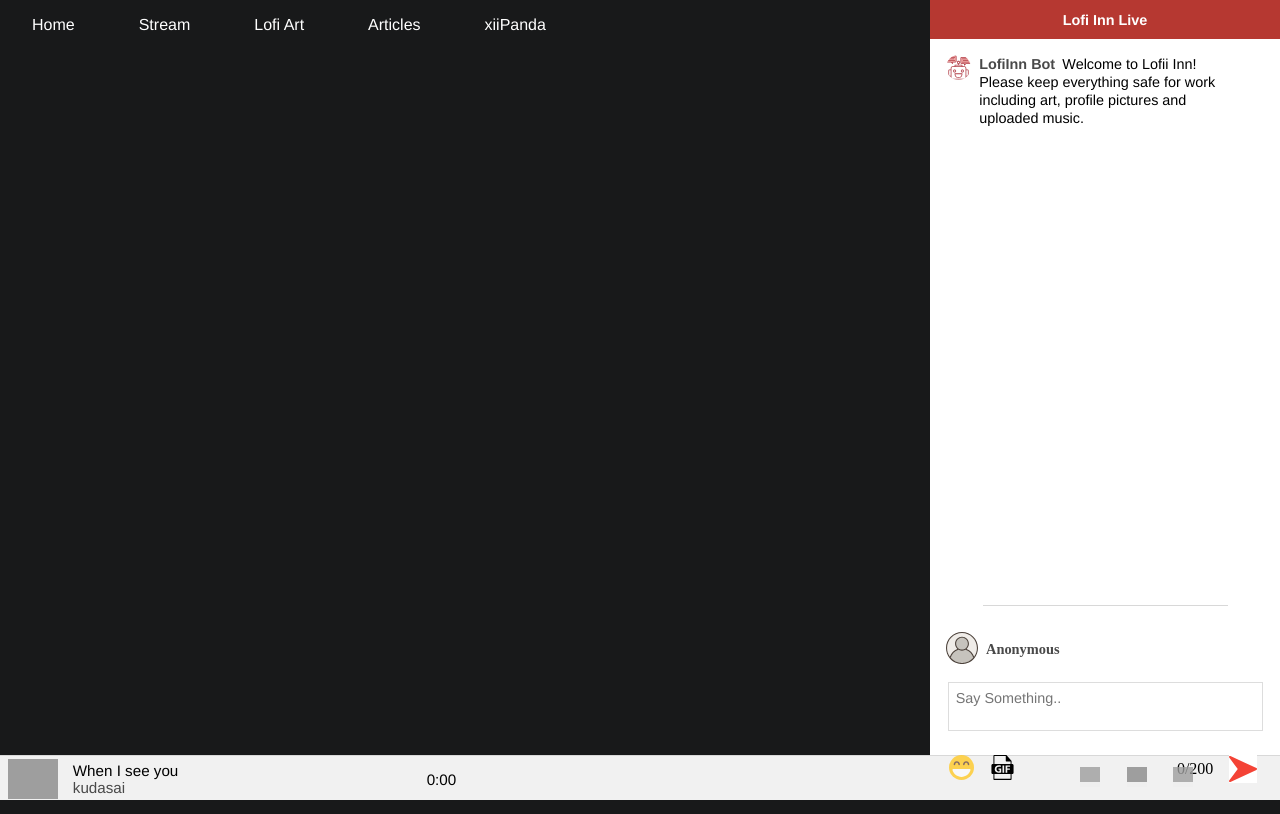
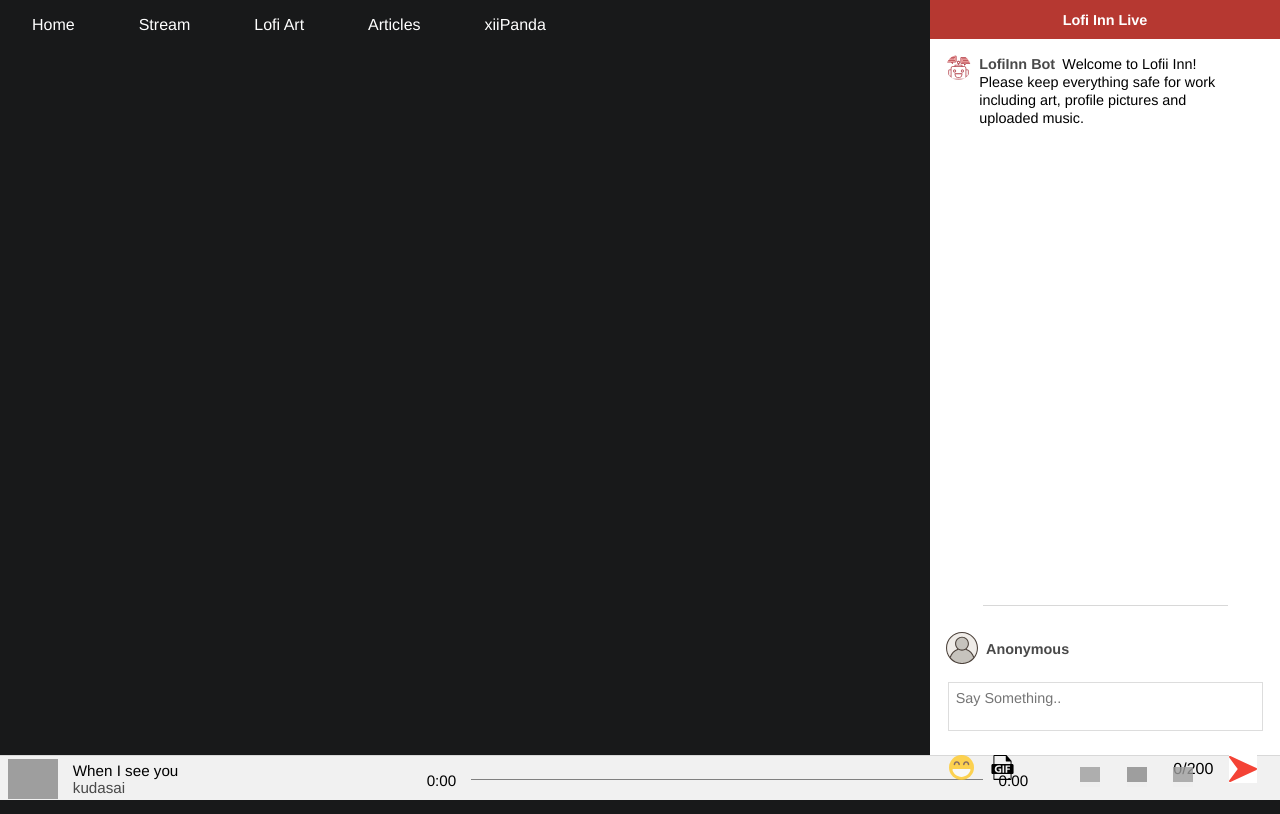
Before and after one commit to liamortiz/lofiinn, a React (Create React App) app: page / in a window 1280 px wide. Built offline with nearby package versions, Linux system fonts and the light colour scheme; grey boxes are pictures that could not be loaded; what redux-immutable-state-invariant would draw is missing.

Commit message:
Audio updates

```diff
--- a/src/components/audio/AudioManager.js
+++ b/src/components/audio/AudioManager.js
@@ -25,8 +25,10 @@ class AudioManager {
     }
     timeTrackCallback(event) {
         const duration = event.target.currentTime;
-        const currTime = this.formatTime(duration);
-        document.getElementById('track-time').innerText=currTime;
+        const maxDuration = event.target.duration;
+
+        document.getElementById('track-time').innerText=this.formatTime(duration);
+        document.getElementById('track-duration').innerText=this.formatTime(maxDuration);
     }
 
     formatTime(duration) {
--- a/src/components/audio/AudioWrapper.js
+++ b/src/components/audio/AudioWrapper.js
@@ -45,6 +45,10 @@ const AudioWrapper = (props) => {
             </div>
             <div id="center-audio-controls">
                 <p id="track-time">0:00</p>
+                <div id="progress-wrapper">
+                    <div id="playback-progress"></div>
+                </div>
+                <p id="track-duration">0:00</p>
             </div>
             <div id="right-audio-controls">
                 <button className="btn" id="skip-left-btn" onClick={previousTrack}></button>
--- a/src/components/audio/_audio.scss
+++ b/src/components/audio/_audio.scss
@@ -15,38 +15,6 @@
     margin-left: .5em;
     float: left;
 }
-
-.bar {
-    user-select: none;
-    width: 100%;
-    display: flex;
-    align-items: center;
-
-    .bar__time {
-      color: white;
-      font-size: 16px;
-    }
-
-    .bar__progress {
-      flex: 1;
-      border-radius: 5px;
-      margin: 0 20px;
-      height: 10px;
-      display: flex;
-      align-items: center;
-      cursor: pointer;
-
-      .bar__progress__knob {
-        position: relative;
-        height: 16px;
-        width: 16px;
-        border: 1.5px solid white;
-        border-radius: 50%;
-        background-color: orange;
-      }
-    }
-  }
-
 
 #music-bar {
     width: 100%;
@@ -74,6 +42,26 @@
     }
     #center-audio-controls {
         flex: 3;
+        p {
+            display: inline-block;
+            position: relative;
+            top: -10px;
+        }
+        #progress-wrapper {
+            display: inline-block;
+            padding: 0 1em;
+            width: 80%;
+            height: 90%;
+            &:hover {
+                cursor: pointer;
+            }
+        }
+        #playback-progress {
+            margin-top: 1.5em;
+            background: gray;
+            width: 100%;
+            height: 1px;
+        }
     }
     #right-audio-controls {
         flex: 1;
--- a/src/components/chat/_chat.scss
+++ b/src/components/chat/_chat.scss
@@ -13,6 +13,7 @@
     width: 350px;
     background-color: white;
     float: right;
+    font-family: $main-font;
     .user-name {
         margin: 0;
         margin-right: .5em;
```
